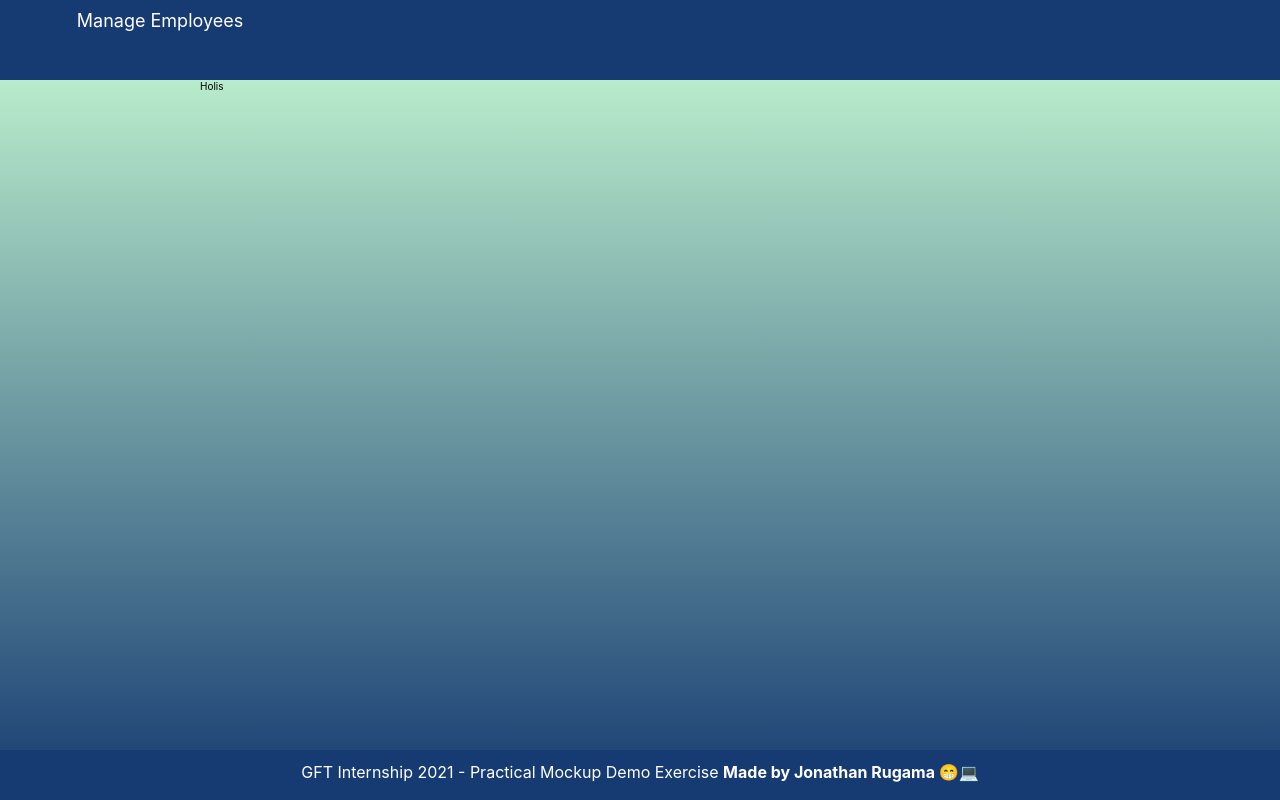
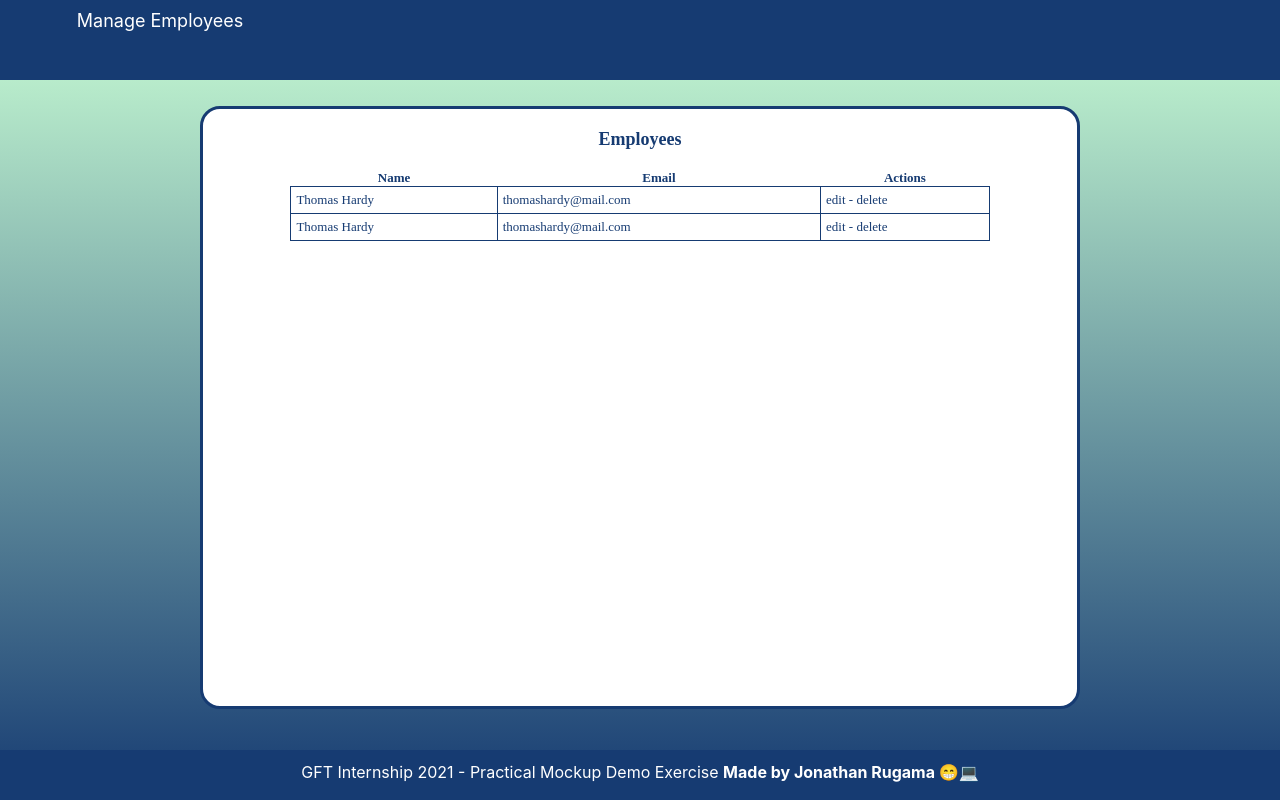
Before and after one commit to JonathanRugama/practical-mockup-demo-exercise, a React (Create React App) app: page / in a window 1280 px wide. Built offline with nearby package versions, Linux system fonts and the light colour scheme.

Commit message:
feat: Se agrega la pagina index, y la respectiva tabla de Employees, sin conexion a la API (harcoded)

```diff
--- a/src/components/assets/css/main.layout.css
+++ b/src/components/assets/css/main.layout.css
@@ -0,0 +1,41 @@
+.list-container {
+    display: flex;
+    flex-direction: column;
+    align-items: center;
+    width: 100%;
+    height: 90%;
+    margin: 3% 0;
+    background-color: white;
+    border: solid 3px var(--primary-color);
+    border-radius: 2rem;
+    color: var(--primary-color);
+}
+.list-title {
+    text-align: center;
+    font-family: Rockwell;
+    font-size: var(--font-size-big);
+    margin: 2rem 0;
+}
+
+.table-list {
+    text-align: left;
+    width: 80%;
+    border-collapse: collapse;
+    font-family: Rockwell;
+    font-size: var(--font-size-small);
+}
+/* .table-title {
+    background-color: var(--primary-color);
+    color: white;
+    padding: 0.5rem 0;
+    border-top-left-radius: 1rem;
+    border-top-right-radius: 1rem;
+} */
+.table-list .table-row td {
+    border: solid 1px var(--primary-color);
+    padding: 0.5rem;
+
+}
+.table-list .table-row th {
+    text-align: center;
+}
--- a/src/components/pages/index.js
+++ b/src/components/pages/index.js
@@ -3,9 +3,30 @@ import React from 'react';
 const IndexPage = () => {
 
     return (
-        <div>
-            Holis
-        </div>
+    <div className="list-container">
+        <h2 className="list-title">Employees</h2>
+        <table className="table-list">
+
+            <tbody className="table-body">
+                <tr className="table-row">
+                    <th>Name</th>
+                    <th>Email</th>
+                    <th>Actions</th>
+                </tr>
+                <tr className="table-row">
+                    <td>Thomas Hardy</td>
+                    <td>thomashardy@mail.com</td>
+                    <td>edit - delete</td>
+                </tr>
+                <tr className="table-row">
+                    <td>Thomas Hardy</td>
+                    <td>thomashardy@mail.com</td>
+                    <td>edit - delete</td>
+                </tr>
+
+            </tbody>
+        </table>
+    </div>
     )
 }
 
```
